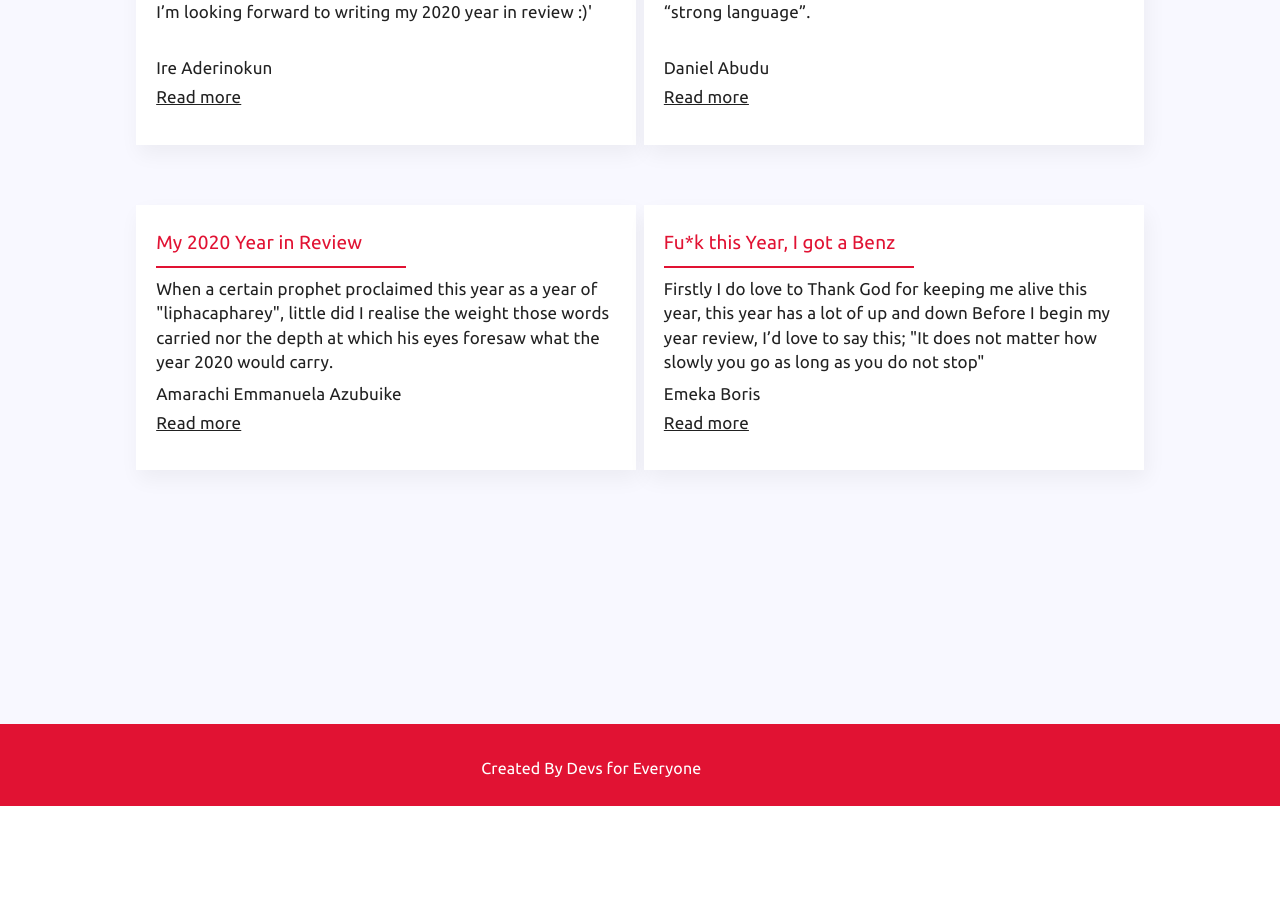
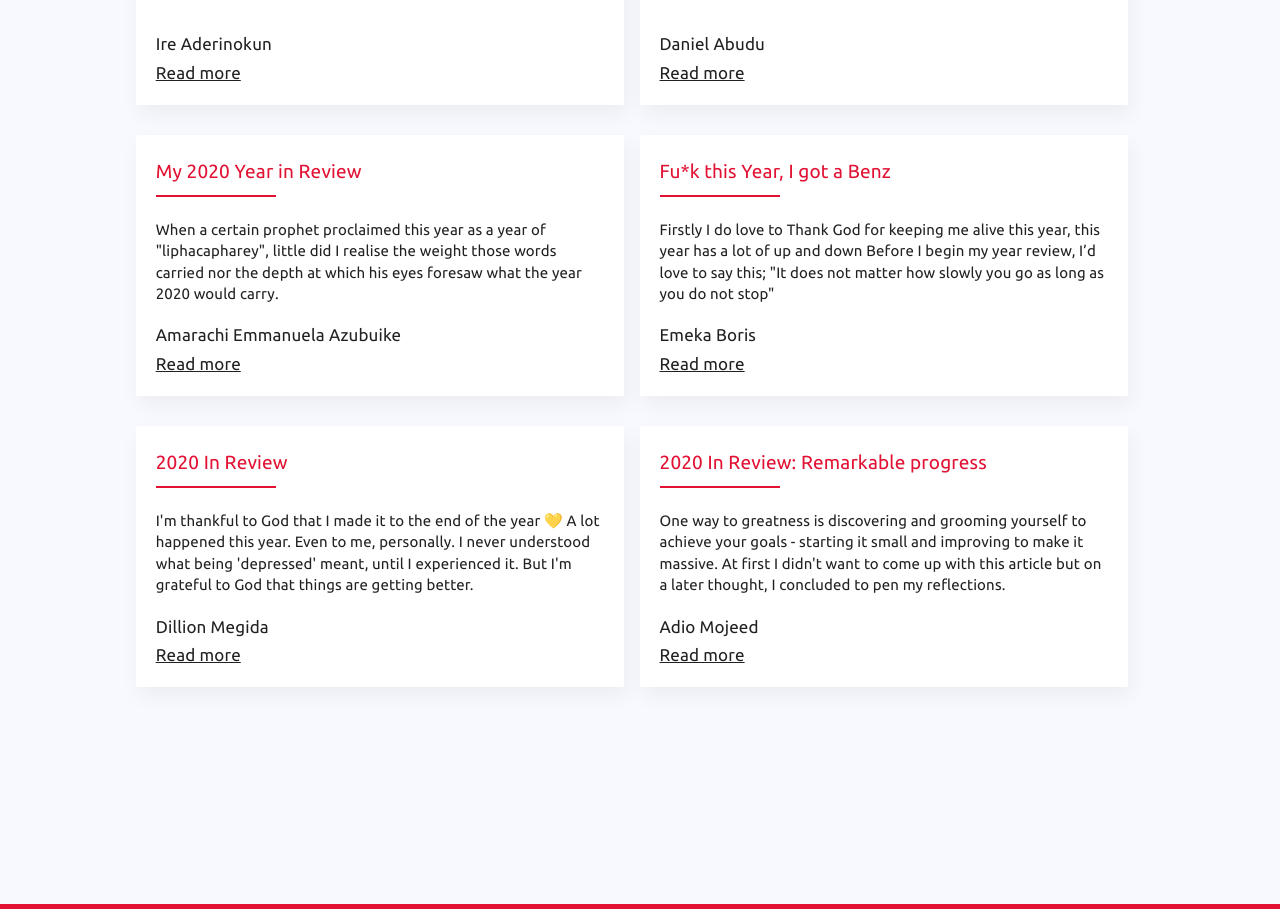
Before and after one commit to kaf-lamed-beyt/year-in-review, a Next.js app: page / in a window 1280 px wide. Shown: the part 899-1808 px from the top of the page. Before the commit the page ends 1705 px from the top, so only its background shows below. Built offline with nearby package versions, Linux system fonts and the light colour scheme.

Commit message:
add netlify plugin

```diff
--- a/components/card/style/card.module.scss
+++ b/components/card/style/card.module.scss
@@ -1,11 +1,10 @@
 .root {
-  width: 500px;
-  height: 265px;
+  width: 488px;
   margin: 3% 0;
   box-shadow: 3px 9px 20px rgba(0, 0, 0, 0.05);
   background: #fff;
   &:hover {
-    transform: scale(1.02);
+    transform: scale(1.01);
     cursor: pointer;
     transition: all .3s ease-in;
   }
@@ -14,6 +13,5 @@
   .root {
     font-size: 10px;
     width: 100%;
-    height: 256px;
   }
 }
--- a/src/articles.js
+++ b/src/articles.js
@@ -30,4 +30,20 @@ export const articles = [
     readMore:
       'https://emekaboris.medium.com/fu-k-this-year-i-got-a-benz-f0cf68c99536',
   },
+  {
+    title: '2020 In Review',
+    previewText:
+      "I'm thankful to God that I made it to the end of the year 💛 A lot happened this year. Even to me, personally. I never understood what being 'depressed' meant, until I experienced it. But I'm grateful to God that things are getting better.",
+    author: 'Dillion Megida',
+    readMore:
+      'https://dillionmegida.com/p/2020-in-review/',
+  },
+  {
+    title: '2020 In Review: Remarkable progress',
+    previewText:
+      "One way to greatness is discovering and grooming yourself to achieve your goals - starting it small and improving to make it massive. At first I didn't want to come up with this article but on a later thought, I concluded to pen my reflections.",
+    author: 'Adio Mojeed',
+    readMore:
+      'https://codeleaf.hashnode.dev/2020-in-review-remarkable-progress-ckjdevaw90jbglvs14kok1qou',
+  },
 ]
--- a/src/container/content/index.js
+++ b/src/container/content/index.js
@@ -8,14 +8,18 @@ const Content = () => {
   return (
     <section className={contentStyle.content}>
       <section className={contentStyle.projects} id="articles">
-        <p className={contentStyle.title}>Articles</p>
-        <Grid container xs>
+        <p className={contentStyle.title}>2020: Year in Review</p>
+        <Grid container>
           <div className={contentStyle.cardZone}>
             {articles.map((article, index) => {
               return (
+                <Grid item xs={12} md={6} spacing={2}>
                   <Card key={index}>
                     <div className={contentStyle.details}>
-                    <p className={contentStyle.articleTitle}>{article.title}</p>
+                      <p className={contentStyle.articleTitle}>
+                        {article.title}
+                      </p>
+                      <div className={contentStyle.border}></div>
                       <p className={contentStyle.projBody}>
                         {article.previewText}
                       </p>
@@ -27,6 +31,7 @@ const Content = () => {
                       </p>
                     </div>
                   </Card>
+                </Grid>
               )
             })}
           </div>
--- a/src/container/content/style/content.module.scss
+++ b/src/container/content/style/content.module.scss
@@ -7,30 +7,28 @@
   padding: 3% 9%;
   padding-bottom: 15%;
 }
+.border {
+  border-bottom: 2px solid rgba(225, 18, 51);
+  width: 120px;
+}
 .articleTitle {
   font-size: 19px;
   color: rgba(225, 18, 51);
-  width: 250px;
-  border-bottom: 2px solid rgba(225, 18, 51);
   padding: 2% 0;
-  &:hover {
-    border-bottom: 2px solid rgb(169, 5, 5);
-    transition: border-bottom 0.3s ease-in-out;
-  }
 }
 .cardZone {
-  margin: 3% 0;
+  margin: 1% 0;
   padding: 0 2%;
   display: flex;
   flex-wrap: wrap;
-  justify-content: space-between;
 }
 .details {
   padding: 3% 4%;
   font-size: 17px;
   .projBody {
-    height: 80px;
+    height: 150px;
     padding-top: 2%;
+    margin: 3% 0;
     height: 100px;
   }
   .projLink {
@@ -59,9 +57,15 @@
     & .projBody {
       font-size: 16px;
     }
+    .author {
+      margin-top: 8%;
+    }
+  }
+  .content {
+    padding: 3% 2%;
   }
 }
-@media only screen and (max-width: 768px) {
+@media only screen and (min-width: 768px) {
   .projBody {
     font-size: 15px !important;
   }
```
Also changed, not shown: 1 other file (tests, documents, lock files or other folders). Lines whose indentation alone changed are shown as unchanged.
